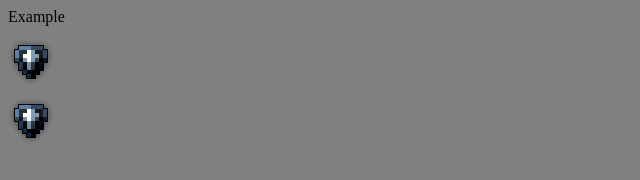
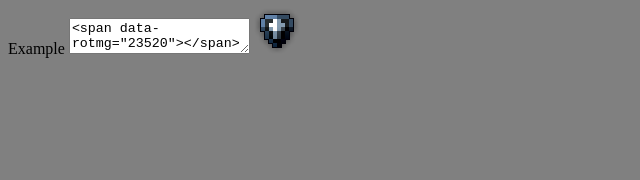
Before and after one commit to Hackinet/ROTMG-Item-API, a plain HTML site: page index.html in a window 1280 px wide. Shown: the whole page, without its empty margins (0-640 px from the left). Drawn offline with nearby package versions, Linux system fonts and the light colour scheme.

Commit message:
Update index.html

```diff
--- a/index.html
+++ b/index.html
@@ -8,9 +8,9 @@ background-color:grey;
 </head>
 <body>
 Example
-<pre>
+<textarea>
 <span data-rotmg="23520"></span>
-</pre>
+</textarea>
 <span data-rotmg="23520"></span><br>
 <script src="https://cdnjs.cloudflare.com/ajax/libs/jquery/3.3.1/jquery.js"></script>
 <script src="itemapi.js"></script>
```
